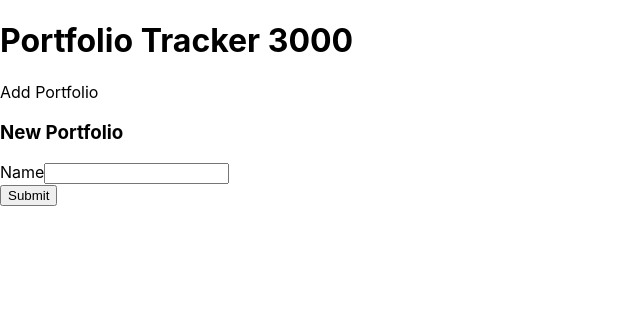
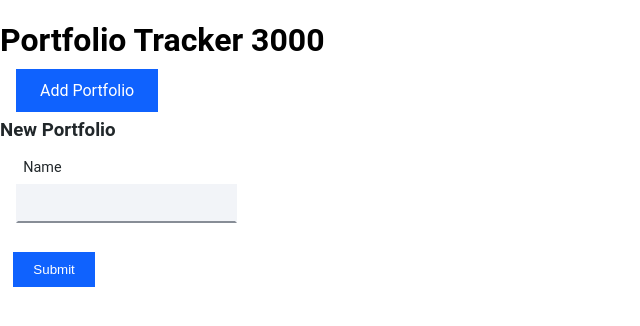
Before and after one commit to akolatch/portfolio-tracker-3000, a React (Create React App) app in the folder client/: page /portfolio/new in a window 1280 px wide. Shown: the top 326 px of the page, without its empty margins (0-640 px from the left). Built offline with nearby package versions, Linux system fonts and the light colour scheme.

Commit message:
adding some basic styling because need change of pace

```diff
--- a/client/src/components/App/App.tsx
+++ b/client/src/components/App/App.tsx
@@ -19,7 +19,9 @@ function App(): React.ReactElement {
         <Link to='/'>
           <h1>Portfolio Tracker 3000</h1>
         </Link>
-        <Link to='/portfolio/new'>Add Portfolio</Link>
+        <Link className='button' to='/portfolio/new'>
+          Add Portfolio
+        </Link>
         <PortfolioList
           portfolioList={portfolioList}
           setSelectedPortfolio={setSelectedPortfolio}
--- a/client/src/components/AddTicker/AddTicker.tsx
+++ b/client/src/components/Portfolio/AddTicker/AddTicker.tsx
@@ -1,6 +1,6 @@
 import React, { useState } from 'react';
-import { useFormInputs } from '../../hooks/useFormInputs';
-import { TextInput } from '../TextInput/TextInput';
+import { useFormInputs } from '../../../hooks/useFormInputs';
+import { TextInput } from '../../TextInput/TextInput';
 
 interface Props {
   portfolioId: number;
@@ -17,7 +17,7 @@ export function AddTicker({
     shares: '0',
   });
   const [warning, setWarning] = useState('');
-
+  const [date, setDate] = useState('2021-07-22');
   const submitForm = async (e: React.MouseEvent) => {
     e.preventDefault();
     if (invalidForm(formValue)) {
@@ -76,7 +76,14 @@ export function AddTicker({
           value={formValue.shares}
           type='number'
         />
-        <input type='date' />
+        <input
+          type='date'
+          value={date}
+          onChange={(e) => {
+            setDate(e.target.value);
+            console.log(e.target.value);
+          }}
+        />
         <input type='submit' value='Add Stock' onClick={submitForm} />
         {warning && <p>{warning}</p>}
       </form>
--- a/client/src/components/Portfolio/Portfolio.tsx
+++ b/client/src/components/Portfolio/Portfolio.tsx
@@ -1,7 +1,7 @@
 import React, { useState } from 'react';
 import { useHistory } from 'react-router-dom';
 import { useFetchPortfolio } from '../../hooks/useFetchPortfolio';
-import { AddTicker } from '../AddTicker/AddTicker';
+import { AddTicker } from './AddTicker/AddTicker';
 import { TickerList } from './TickerList';
 
 interface Props {
--- /dev/null
+++ b/client/src/components/Portfolio/TickerInput.scss
@@ -0,0 +1,6 @@
+.ticker-input {
+  border: none;
+  &-edit {
+    border: 2px solid black;
+  }
+}
--- /dev/null
+++ b/client/src/components/TextInput/TextInput.scss
@@ -0,0 +1,29 @@
+@import '../../styles/colors.scss';
+
+.text-input {
+  margin: 1em;
+  input {
+    border: 2px solid $gray-10;
+    border-bottom: 2px solid $gray-50;
+    background-color: $gray-10;
+    padding: 0.75em 1.5em;
+    &::placeholder {
+      color: $gray-50;
+    }
+  }
+  label {
+    display: block;
+    font-size: 0.9em;
+    margin-bottom: 0.5em;
+    padding-left: 0.5em;
+  }
+  &-invalid {
+    @extend .text-input;
+    input {
+      border: 2px solid $alert-60;
+    }
+    label {
+      color: $alert-60;
+    }
+  }
+}
--- a/client/src/components/TextInput/TextInput.tsx
+++ b/client/src/components/TextInput/TextInput.tsx
@@ -1,5 +1,5 @@
 import React, { useState } from 'react';
-// import '../styles/TextInput.scss';
+import './TextInput.scss';
 interface Props {
   onChange: (e: React.ChangeEvent<HTMLInputElement>) => void;
   value: string;
--- a/client/src/index.tsx
+++ b/client/src/index.tsx
@@ -1,6 +1,6 @@
 import React from 'react';
 import ReactDOM from 'react-dom';
-import './index.css';
+import './styles/styles.scss';
 import App from './components/App/App';
 import reportWebVitals from './reportWebVitals';
 
--- /dev/null
+++ b/client/src/styles/colors.scss
@@ -0,0 +1,15 @@
+$white: #ffffff;
+$black: #000000;
+
+$gray-10: #f2f4f8;
+$gray-30: #c1c7cd;
+$gray-50: #878d96;
+$gray-70: #4d5358;
+$gray-90: #21272a;
+
+$blue-60: #0f62fe;
+$blue-70: #0043ce;
+$blue-80: #002d9c;
+
+$alert-40: #ff832b;
+$alert-60: #da1e28;
--- /dev/null
+++ b/client/src/styles/mixins.scss
@@ -0,0 +1,11 @@
+@import './colors.scss';
+
+@mixin formInput {
+  border: 2px solid $gray-10;
+  border-bottom: 2px solid $gray-50;
+  background-color: $gray-10;
+  padding: 0.75em 1.5em;
+  &::placeholder {
+    color: $gray-50;
+  }
+}
--- /dev/null
+++ b/client/src/styles/styles.scss
@@ -0,0 +1,43 @@
+@import './colors.scss';
+@import './mixins.scss';
+
+body {
+  margin: 0;
+  color: $gray-90;
+  font-family: 'Roboto', sans-serif;
+  // -webkit-font-smoothing: antialiased;
+  // -moz-osx-font-smoothing: grayscale;
+}
+
+.button,
+button,
+input[type='button'],
+input[type='reset'],
+input[type='submit'] {
+  border: none;
+  margin: 1em;
+  color: $white;
+  padding: 0.75em 1.5em;
+  background-color: $blue-60;
+  &:hover {
+    background-color: $blue-70;
+  }
+}
+
+input[type='text'],
+input[type='date'],
+textarea,
+select {
+  border: none;
+  border-bottom: 2px solid $gray-50;
+  background-color: $gray-10;
+  padding: 0.75em 1.5em;
+  &::placeholder {
+    color: $gray-50;
+  }
+}
+
+a {
+  color: black;
+  text-decoration: none;
+}
```
Also changed, not shown: client/src/components/Portfolio/TickerInput.tsx (+25 -2 lines).
